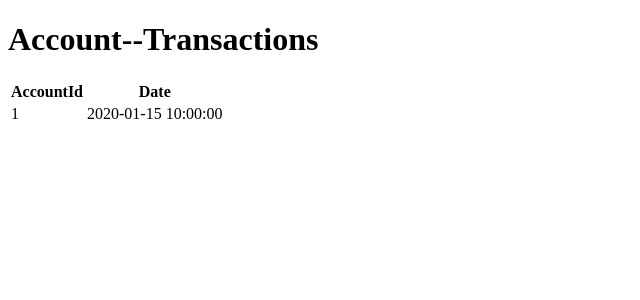
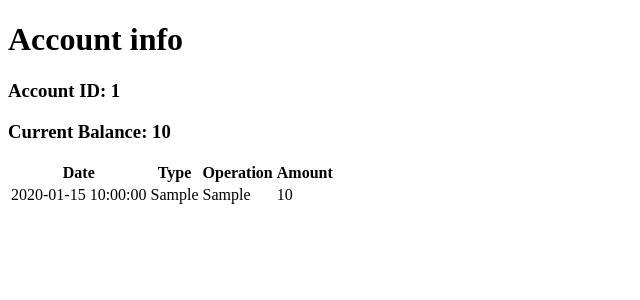
Before and after one commit to Lei246/Bank-Web-Application-with-Flask, a Flask app: page /person/1/1 in a window 1280 px wide. Shown: the top 300 px of the page, without its empty margins (0-640 px from the left). Run offline with Flask 2, Linux system fonts and the light colour scheme; tables that the repository leaves empty hold one stand-in row (values such as "Sample post"); parts of the project's set-up code (start-up, migrations or seed data) failed here and were passed over.

Commit message:
better account's transaction infor

```diff
--- a/app.py
+++ b/app.py
@@ -93,9 +93,10 @@ def personPage(id):
 def accountPage(id,accountid):
     inforpersonFromDb = Customer.query.filter(Customer.Id == id).first_or_404()
     personFromDb = Account.query.join(Customer, Customer.Id == Account.CustomerId).add_columns(Customer.Id.label("CustomerId"), Account.Id, Account.AccountType, Account.Balance).filter(Customer.Id == id).all()
-    accountpersonFromDb = Transaction.query.join(Account,Transaction.AccountId==Account.Id).join(Customer, Customer.Id == Account.CustomerId).add_columns(Customer.Id.label("CustomerId"),Account.Id, Account.AccountType, Account.Balance, Transaction.Date).filter(Customer.Id == id).filter(Account.Id == accountid).all()
+    accountpersonFromDb = Transaction.query.join(Account,Transaction.AccountId==Account.Id).join(Customer, Customer.Id == Account.CustomerId).add_columns(Customer.Id.label("CustomerId"),Account.Id, Account.AccountType, Account.Balance, Transaction.Date, Transaction.Operation, Transaction.Type,Transaction.Amount).filter(Customer.Id == id).filter(Account.Id == accountid).all()
+    inforaccountFromDb = Account.query.filter(Account.CustomerId == id, Account.Id == accountid).first_or_404()
 
-    return render_template('personAccountPage.html',account=personFromDb,inforpersonFromDb=inforpersonFromDb,accountpersonFromDb=accountpersonFromDb)
+    return render_template('personAccountPage.html',account=personFromDb,inforpersonFromDb=inforpersonFromDb,accountpersonFromDb=accountpersonFromDb,inforaccountFromDb=inforaccountFromDb)
 
 
 
--- a/templates/personAccountPage.html
+++ b/templates/personAccountPage.html
@@ -2,7 +2,7 @@
 <html lang="en">
 <head>
 <meta charset="UTF-8">
-<title>Search Customer</title>
+<title>Account info</title>
 </head>
 <body>
 
@@ -10,7 +10,10 @@
 
   <div class="card">
     <div class="card-header">
-        <h1>Account--Transactions</h1>
+        <h1>Account info</h1>
+
+        <h3>Account ID: {{inforaccountFromDb.Id}}</h3>
+        <h3>Current Balance: {{inforaccountFromDb.Balance}}</h3>
 
 
 
@@ -19,16 +22,24 @@
             <div class="card-body">
               <table class="table">
                   <tr>
-                     <th>AccountId</th>
                       <th>Date</th>
+                      <th>Type</th>
+                      <th>Operation</th>
+                      <th>Amount</th>
+
+
 
 
 
                   </tr>
                   {% for i in accountpersonFromDb %}
                       <tr>
-                          <td>{{ i.Id }}</td>
                           <td>{{ i.Date}}</td>
+                          <td>{{ i.Type}}</td>
+                          <td>{{ i.Operation}}</td>
+                          <td>{{ i.Amount}}</td>
+
+
 
 
                           <td>
```
